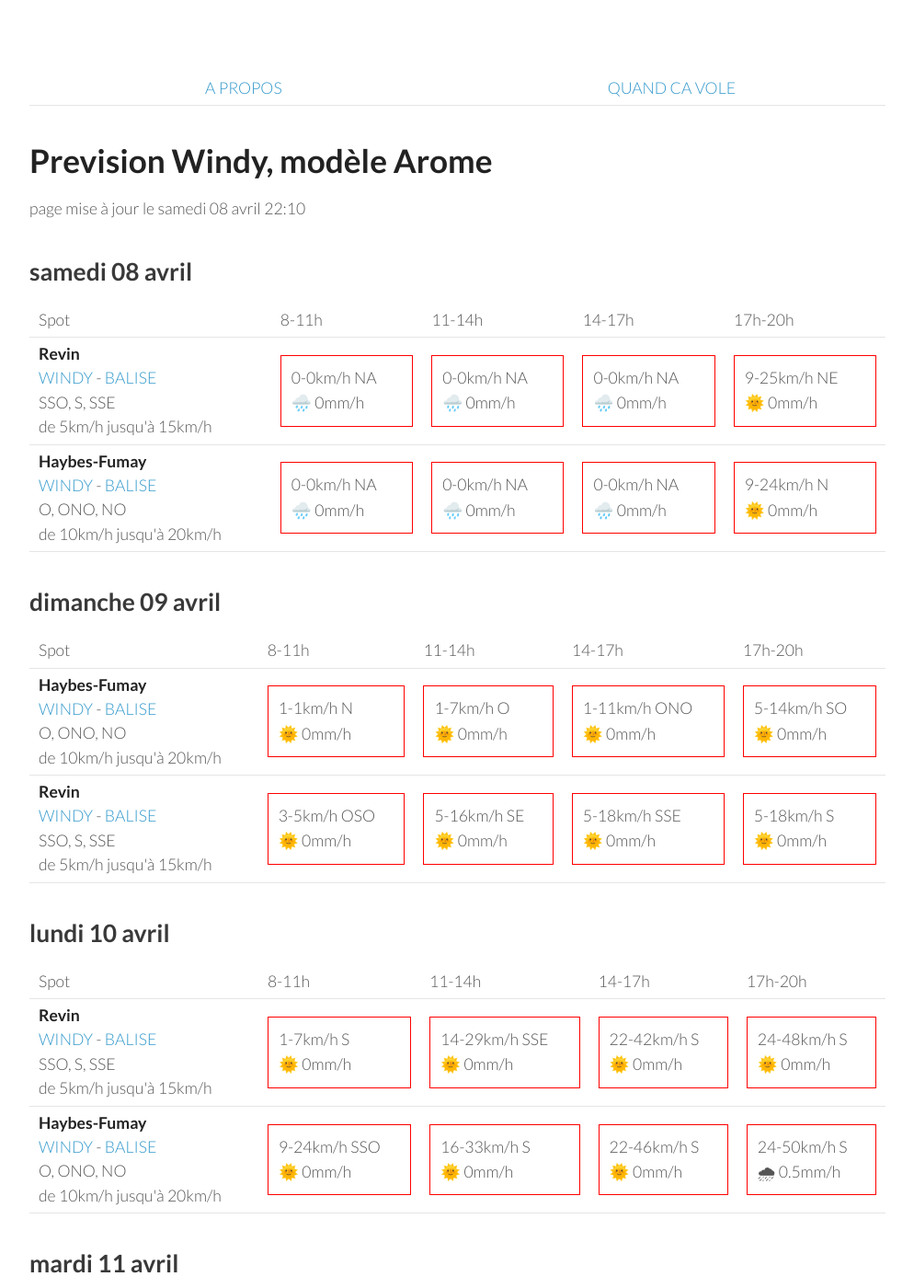
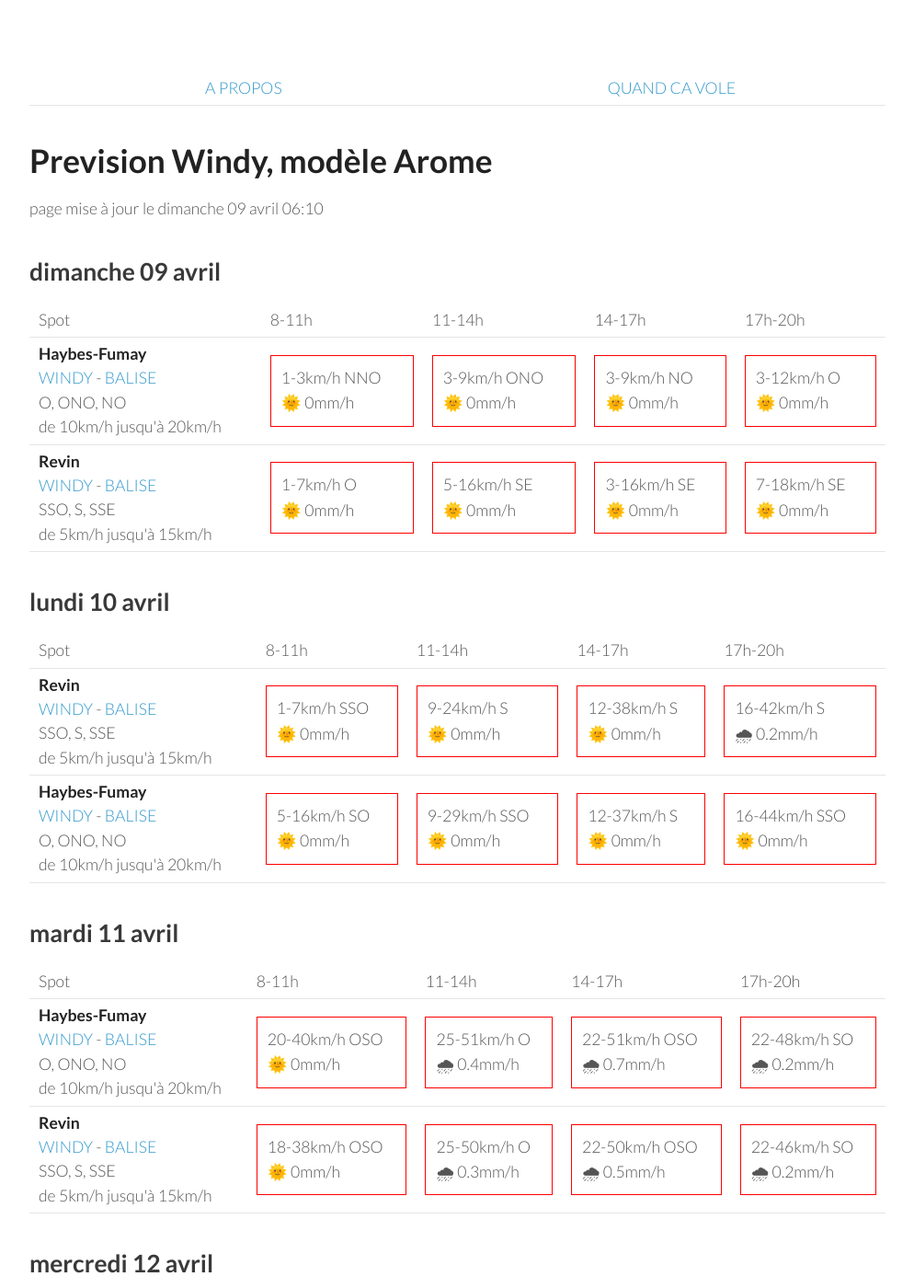
Before and after one commit to parapente-dans-le-nord/parapente-dans-le-nord.github.io, a Jekyll site: the page built from ardennes.markdown, in a window 1280 px wide and 1400 px high. Shown: the whole window at 92% size, without its empty margins (26-1020 px from the left). Built offline with Jekyll 4.4.1, drawn with Linux system fonts in a browser that asks for light colours; some of the changed text lies outside the part shown.

Commit message:
update index.markdown

```diff
--- a/ardennes.markdown
+++ b/ardennes.markdown
@@ -7,42 +7,8 @@ title:  "Tous les spots"
 {: .links}
 
 # Prevision Windy, modèle Arome
-page mise à jour le samedi 08 avril 22:10
+page mise à jour le dimanche 09 avril 06:10
 
-## samedi 08 avril
-
-{::nomarkdown}
-<table>
-  <tbody>
-    <tr>
-      <td>Spot</td>
-      <td>8-11h</td>
-      <td>11-14h</td>
-      <td>14-17h</td>
-      <td>17h-20h</td>
-    </tr>
-<tr>
-        <td><strong>Revin</strong><br><a href="https://windy.com/49.948/4.625?49.543,4.625,8">WINDY</a> - <span class=""><a href="http://www.balisemeteo.com/balise.php?idBalise=5019">BALISE</a> </span><br> <span class="vent-favorable">SSO, S, SSE</span><br><span class="force-vent">de 5km/h jusqu'à 15km/h</span> </td>
-
-            <td><div class="not-flyable"><p>0-0km/h NA</p><p>🌧️ 0mm/h</p></div></td>
-            <td><div class="not-flyable"><p>0-0km/h NA</p><p>🌧️ 0mm/h</p></div></td>
-            <td><div class="not-flyable"><p>0-0km/h NA</p><p>🌧️ 0mm/h</p></div></td>
-            <td><div class="not-flyable"><p>9-25km/h NE</p><p>🌞 0mm/h</p></div></td>
-
-    </tr>
-<tr>
-        <td><strong>Haybes-Fumay</strong><br><a href="https://windy.com/49.998/4.715?49.913,4.738,10">WINDY</a> - <span class=""><a href="http://www.balisemeteo.com/balise.php?idBalise=104">BALISE</a> </span><br> <span class="vent-favorable">O, ONO, NO</span><br><span class="force-vent">de 10km/h jusqu'à 20km/h</span> </td>
-
-            <td><div class="not-flyable"><p>0-0km/h NA</p><p>🌧️ 0mm/h</p></div></td>
-            <td><div class="not-flyable"><p>0-0km/h NA</p><p>🌧️ 0mm/h</p></div></td>
-            <td><div class="not-flyable"><p>0-0km/h NA</p><p>🌧️ 0mm/h</p></div></td>
-            <td><div class="not-flyable"><p>9-24km/h N</p><p>🌞 0mm/h</p></div></td>
-
-    </tr>
-
-</tbody>
-</table>
-{:/}
 ## dimanche 09 avril
 
 {::nomarkdown}
@@ -58,20 +24,20 @@ page mise à jour le samedi 08 avril 22:10
 <tr>
         <td><strong>Haybes-Fumay</strong><br><a href="https://windy.com/49.998/4.715?49.913,4.738,10">WINDY</a> - <span class=""><a href="http://www.balisemeteo.com/balise.php?idBalise=104">BALISE</a> </span><br> <span class="vent-favorable">O, ONO, NO</span><br><span class="force-vent">de 10km/h jusqu'à 20km/h</span> </td>
 
-            <td><div class="not-flyable"><p>1-1km/h N</p><p>🌞 0mm/h</p></div></td>
-            <td><div class="not-flyable"><p>1-7km/h O</p><p>🌞 0mm/h</p></div></td>
-            <td><div class="not-flyable"><p>1-11km/h ONO</p><p>🌞 0mm/h</p></div></td>
-            <td><div class="not-flyable"><p>5-14km/h SO</p><p>🌞 0mm/h</p></div></td>
+            <td><div class="not-flyable"><p>1-3km/h NNO</p><p>🌞 0mm/h</p></div></td>
+            <td><div class="not-flyable"><p>3-9km/h ONO</p><p>🌞 0mm/h</p></div></td>
+            <td><div class="not-flyable"><p>3-9km/h NO</p><p>🌞 0mm/h</p></div></td>
+            <td><div class="not-flyable"><p>3-12km/h O</p><p>🌞 0mm/h</p></div></td>
 
 
     </tr>
 <tr>
         <td><strong>Revin</strong><br><a href="https://windy.com/49.948/4.625?49.543,4.625,8">WINDY</a> - <span class=""><a href="http://www.balisemeteo.com/balise.php?idBalise=5019">BALISE</a> </span><br> <span class="vent-favorable">SSO, S, SSE</span><br><span class="force-vent">de 5km/h jusqu'à 15km/h</span> </td>
 
-            <td><div class="not-flyable"><p>3-5km/h OSO</p><p>🌞 0mm/h</p></div></td>
+            <td><div class="not-flyable"><p>1-7km/h O</p><p>🌞 0mm/h</p></div></td>
             <td><div class="not-flyable"><p>5-16km/h SE</p><p>🌞 0mm/h</p></div></td>
-            <td><div class="not-flyable"><p>5-18km/h SSE</p><p>🌞 0mm/h</p></div></td>
-            <td><div class="not-flyable"><p>5-18km/h S</p><p>🌞 0mm/h</p></div></td>
+            <td><div class="not-flyable"><p>3-16km/h SE</p><p>🌞 0mm/h</p></div></td>
+            <td><div class="not-flyable"><p>7-18km/h SE</p><p>🌞 0mm/h</p></div></td>
 
 
     </tr>
@@ -94,20 +60,20 @@ page mise à jour le samedi 08 avril 22:10
 <tr>
         <td><strong>Revin</strong><br><a href="https://windy.com/49.948/4.625?49.543,4.625,8">WINDY</a> - <span class=""><a href="http://www.balisemeteo.com/balise.php?idBalise=5019">BALISE</a> </span><br> <span class="vent-favorable">SSO, S, SSE</span><br><span class="force-vent">de 5km/h jusqu'à 15km/h</span> </td>
 
-            <td><div class="not-flyable"><p>1-7km/h S</p><p>🌞 0mm/h</p></div></td>
-            <td><div class="not-flyable"><p>14-29km/h SSE</p><p>🌞 0mm/h</p></div></td>
-            <td><div class="not-flyable"><p>22-42km/h S</p><p>🌞 0mm/h</p></div></td>
-            <td><div class="not-flyable"><p>24-48km/h S</p><p>🌞 0mm/h</p></div></td>
+            <td><div class="not-flyable"><p>1-7km/h SSO</p><p>🌞 0mm/h</p></div></td>
+            <td><div class="not-flyable"><p>9-24km/h S</p><p>🌞 0mm/h</p></div></td>
+            <td><div class="not-flyable"><p>12-38km/h S</p><p>🌞 0mm/h</p></div></td>
+            <td><div class="not-flyable"><p>16-42km/h S</p><p>🌧 0.2mm/h</p></div></td>
 
 
     </tr>
 <tr>
         <td><strong>Haybes-Fumay</strong><br><a href="https://windy.com/49.998/4.715?49.913,4.738,10">WINDY</a> - <span class=""><a href="http://www.balisemeteo.com/balise.php?idBalise=104">BALISE</a> </span><br> <span class="vent-favorable">O, ONO, NO</span><br><span class="force-vent">de 10km/h jusqu'à 20km/h</span> </td>
 
-            <td><div class="not-flyable"><p>9-24km/h SSO</p><p>🌞 0mm/h</p></div></td>
-            <td><div class="not-flyable"><p>16-33km/h S</p><p>🌞 0mm/h</p></div></td>
-            <td><div class="not-flyable"><p>22-46km/h S</p><p>🌞 0mm/h</p></div></td>
-            <td><div class="not-flyable"><p>24-50km/h S</p><p>🌧 0.5mm/h</p></div></td>
+            <td><div class="not-flyable"><p>5-16km/h SO</p><p>🌞 0mm/h</p></div></td>
+            <td><div class="not-flyable"><p>9-29km/h SSO</p><p>🌞 0mm/h</p></div></td>
+            <td><div class="not-flyable"><p>12-37km/h S</p><p>🌞 0mm/h</p></div></td>
+            <td><div class="not-flyable"><p>16-44km/h SSO</p><p>🌞 0mm/h</p></div></td>
 
 
     </tr>
@@ -131,19 +97,19 @@ page mise à jour le samedi 08 avril 22:10
         <td><strong>Haybes-Fumay</strong><br><a href="https://windy.com/49.998/4.715?49.913,4.738,10">WINDY</a> - <span class=""><a href="http://www.balisemeteo.com/balise.php?idBalise=104">BALISE</a> </span><br> <span class="vent-favorable">O, ONO, NO</span><br><span class="force-vent">de 10km/h jusqu'à 20km/h</span> </td>
 
             <td><div class="not-flyable"><p>20-40km/h OSO</p><p>🌞 0mm/h</p></div></td>
-            <td><div class="not-flyable"><p>25-53km/h O</p><p>🌧 0.5mm/h</p></div></td>
-            <td><div class="not-flyable"><p>22-53km/h OSO</p><p>🌧 0.5mm/h</p></div></td>
-            <td><div class="not-flyable"><p>22-50km/h OSO</p><p>🌧 0.5mm/h</p></div></td>
+            <td><div class="not-flyable"><p>25-51km/h O</p><p>🌧 0.4mm/h</p></div></td>
+            <td><div class="not-flyable"><p>22-51km/h OSO</p><p>🌧 0.7mm/h</p></div></td>
+            <td><div class="not-flyable"><p>22-48km/h SO</p><p>🌧 0.2mm/h</p></div></td>
 
 
     </tr>
 <tr>
         <td><strong>Revin</strong><br><a href="https://windy.com/49.948/4.625?49.543,4.625,8">WINDY</a> - <span class=""><a href="http://www.balisemeteo.com/balise.php?idBalise=5019">BALISE</a> </span><br> <span class="vent-favorable">SSO, S, SSE</span><br><span class="force-vent">de 5km/h jusqu'à 15km/h</span> </td>
 
-            <td><div class="not-flyable"><p>20-38km/h OSO</p><p>🌞 0mm/h</p></div></td>
-            <td><div class="not-flyable"><p>25-51km/h O</p><p>🌧 0.5mm/h</p></div></td>
-            <td><div class="not-flyable"><p>22-51km/h OSO</p><p>🌧 0.6mm/h</p></div></td>
-            <td><div class="not-flyable"><p>22-48km/h OSO</p><p>🌧 0.4mm/h</p></div></td>
+            <td><div class="not-flyable"><p>18-38km/h OSO</p><p>🌞 0mm/h</p></div></td>
+            <td><div class="not-flyable"><p>25-50km/h O</p><p>🌧 0.3mm/h</p></div></td>
+            <td><div class="not-flyable"><p>22-50km/h OSO</p><p>🌧 0.5mm/h</p></div></td>
+            <td><div class="not-flyable"><p>22-46km/h SO</p><p>🌧 0.2mm/h</p></div></td>
 
 
     </tr>
@@ -166,8 +132,8 @@ page mise à jour le samedi 08 avril 22:10
 <tr>
         <td><strong>Haybes-Fumay</strong><br><a href="https://windy.com/49.998/4.715?49.913,4.738,10">WINDY</a> - <span class=""><a href="http://www.balisemeteo.com/balise.php?idBalise=104">BALISE</a> </span><br> <span class="vent-favorable">O, ONO, NO</span><br><span class="force-vent">de 10km/h jusqu'à 20km/h</span> </td>
 
-            <td><div class="not-flyable"><p>27-59km/h SSO</p><p>🌧 5mm/h</p></div></td>
-            <td><div class="not-flyable"><p>18-55km/h O</p><p>🌧 4.5mm/h</p></div></td>
+            <td><div class="not-flyable"><p>24-51km/h SSO</p><p>🌧 4.4mm/h</p></div></td>
+            <td><div class="not-flyable"><p>16-46km/h O</p><p>🌧 4mm/h</p></div></td>
             <td><div class="not-flyable"><p>27-61km/h OSO</p><p>🌧 0.7mm/h</p></div></td>
             <td><div class="not-flyable"><p>33-64km/h OSO</p><p>🌧 0.9mm/h</p></div></td>
 
@@ -176,8 +142,8 @@ page mise à jour le samedi 08 avril 22:10
 <tr>
         <td><strong>Revin</strong><br><a href="https://windy.com/49.948/4.625?49.543,4.625,8">WINDY</a> - <span class=""><a href="http://www.balisemeteo.com/balise.php?idBalise=5019">BALISE</a> </span><br> <span class="vent-favorable">SSO, S, SSE</span><br><span class="force-vent">de 5km/h jusqu'à 15km/h</span> </td>
 
-            <td><div class="not-flyable"><p>27-57km/h SSO</p><p>🌧 5mm/h</p></div></td>
-            <td><div class="not-flyable"><p>18-55km/h O</p><p>🌧 4.6mm/h</p></div></td>
+            <td><div class="not-flyable"><p>22-48km/h SSO</p><p>🌧 5mm/h</p></div></td>
+            <td><div class="not-flyable"><p>16-44km/h O</p><p>🌧 4.3mm/h</p></div></td>
             <td><div class="not-flyable"><p>27-59km/h OSO</p><p>🌧 0.5mm/h</p></div></td>
             <td><div class="not-flyable"><p>33-66km/h OSO</p><p>🌧 0.9mm/h</p></div></td>
 
```
